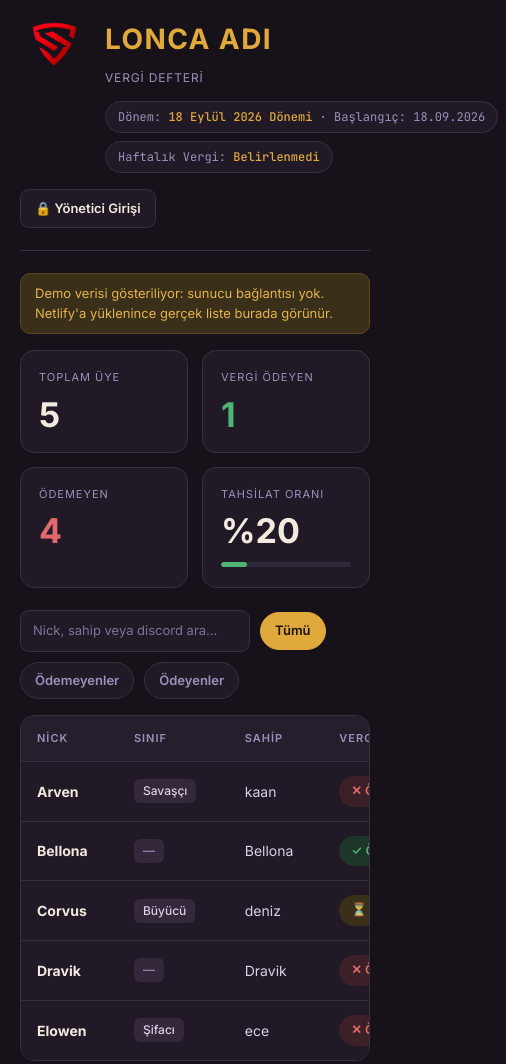
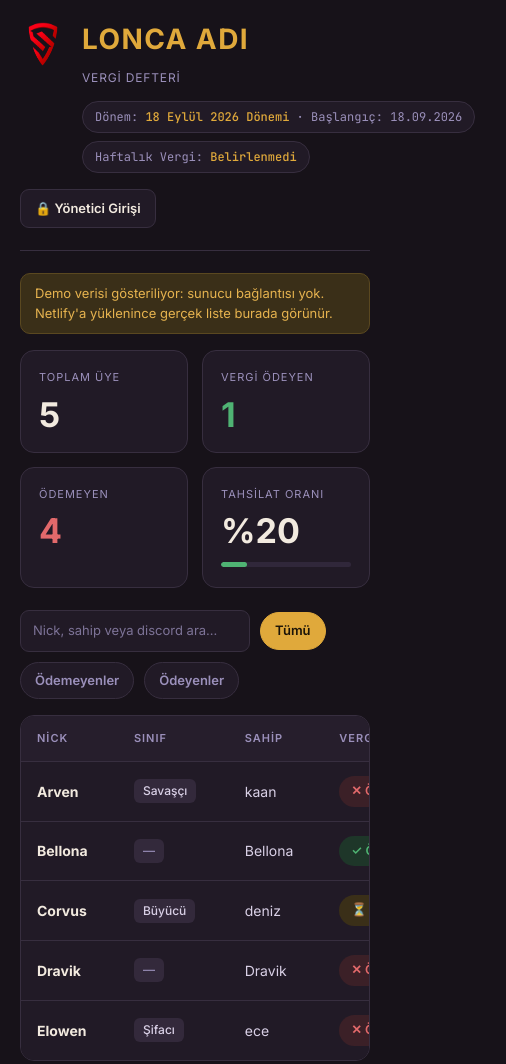
Before and after one commit to rubinumfenix/lonca-vergi, a website: page public/index.html in a window 390 px wide. Shown: the whole page, 506 px wide, since content can reach past the window. Drawn offline with Linux system fonts and the light colour scheme; no server answers.

Commit message:
index.html

```diff
--- a/public/index.html
+++ b/public/index.html
@@ -155,7 +155,7 @@ td.note{color:var(--muted);max-width:260px;overflow-wrap:anywhere}
 @media (max-width:820px){
   .stats{grid-template-columns:repeat(2,1fr)}
   h1{font-size:28px}
-  .logo{width:77px;height:46px}
+  .logo{width:46px;height:46px}
   .top{flex-direction:column}
 }
 @media (prefers-reduced-motion:reduce){
```
